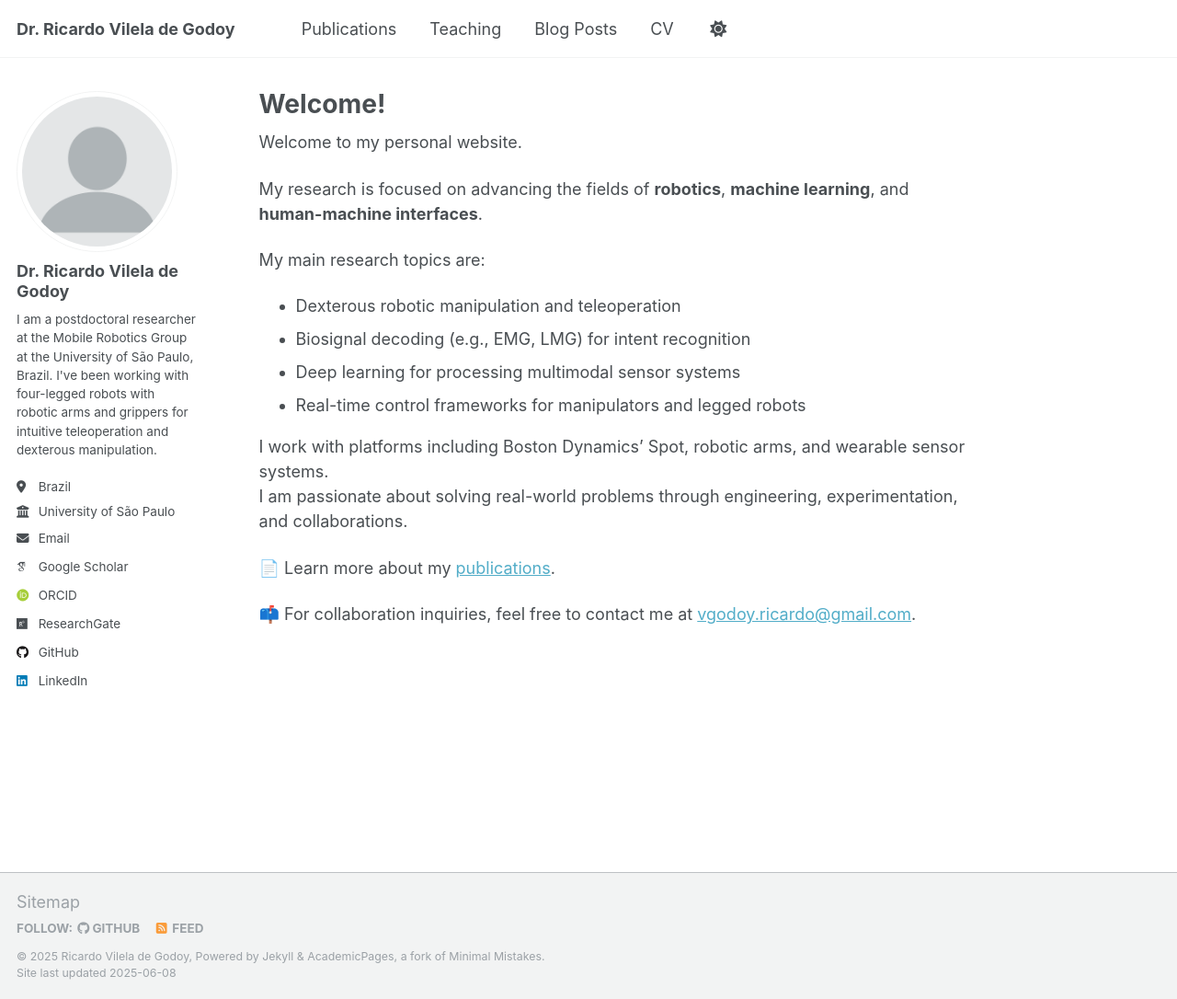
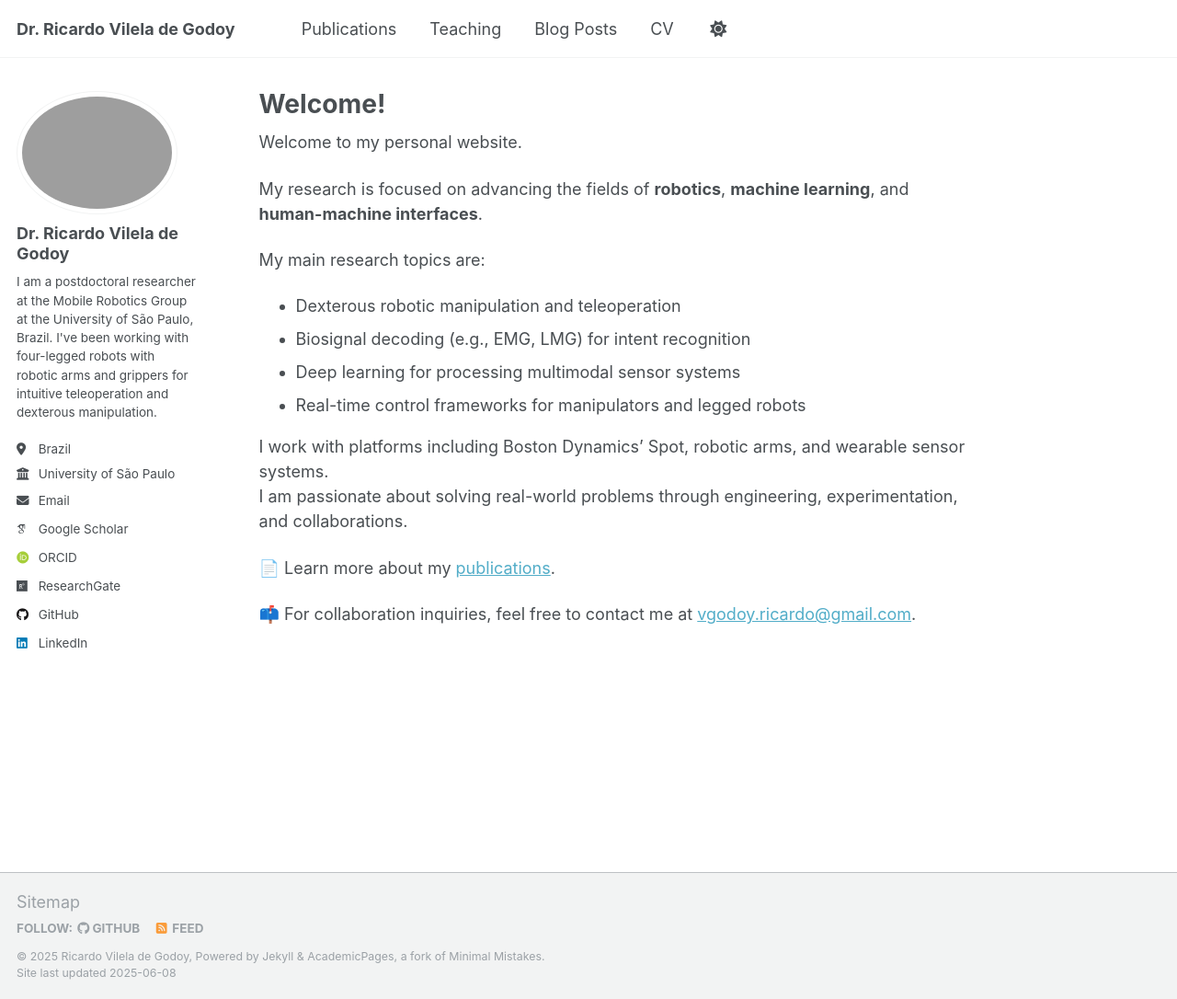
Before and after one commit to ricardovgodoy/ricardovgodoy.github.io, a Jekyll site: the page built from _pages/about.md, in a window 1280 px wide and 1086 px high. Shown: the whole window at 92% size. Built offline with Jekyll 4.4.1, drawn with Linux system fonts in a browser that asks for light colours; some web fonts are replaced.

Commit message:
Update _config.yml

```diff
--- a/_config.yml
+++ b/_config.yml
@@ -22,7 +22,7 @@ repository               : "ricardovgodoy/ricardovgodoy.github.io"
 #               Additional customization can be done by editing /_includes/author-profile.html
 author:
   # Biographic information
-  avatar           : "profile.png"
+  avatar           : "new_profile.JPG"
   name             : "Dr. Ricardo Vilela de Godoy"
   pronouns         : # example: "she/her"
   bio              : "I am a postdoctoral researcher at the Mobile Robotics Group at the University of São Paulo, Brazil. I've been working with four-legged robots with robotic arms and grippers for intuitive teleoperation and dexterous manipulation."
```
